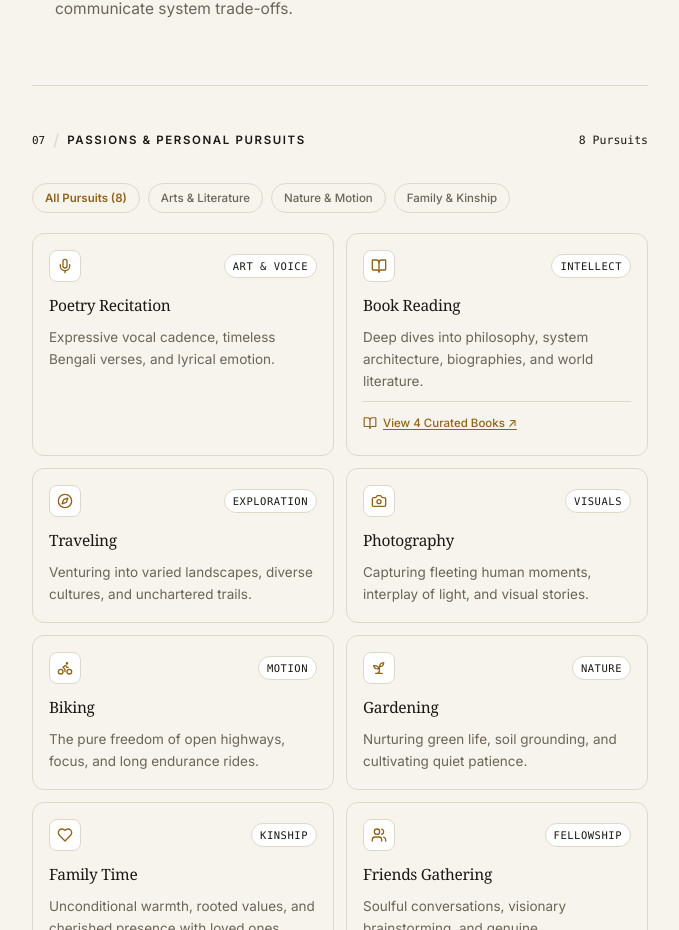
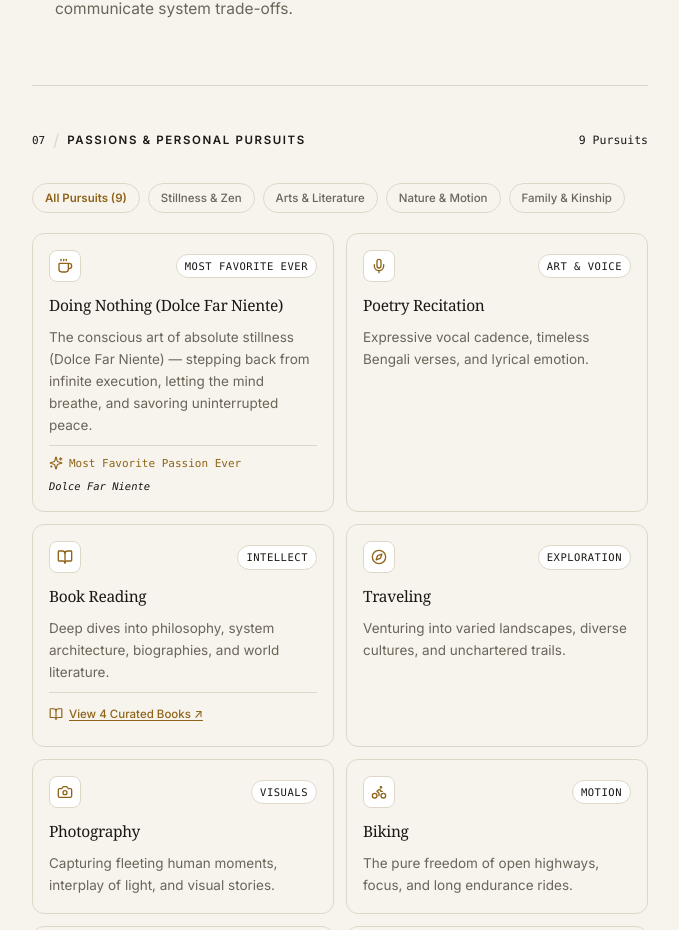
Before and after one commit to bmrifat/Bm_Rifat, a Next.js app: page /en in a window 1280 px wide. Shown: the part 5220-6150 px from the top of the page, without its empty margins (300-979 px from the left). Built offline with nearby package versions, Linux system fonts and the light colour scheme.

Commit message:
feat(passions): add 'Doing Nothing' (Dolce Far Niente) as most favorite passion

```diff
--- a/src/components/ui/PassionsSection.tsx
+++ b/src/components/ui/PassionsSection.tsx
@@ -14,13 +14,14 @@ import {
   X,
   ExternalLink,
   Quote,
+  Coffee,
 } from "lucide-react";
 import { BookItem } from "@/data/books";
 
 export interface PassionItem {
   id: string;
   icon: string;
-  group: "arts" | "outdoors" | "kinship" | string;
+  group: "arts" | "outdoors" | "kinship" | "mindfulness" | string;
   title: {
     en: string;
     bn: string;
@@ -51,6 +52,8 @@ const iconMap: Record<string, React.ComponentType<{ className?: string }>> = {
   Sprout,
   Heart,
   Users,
+  Coffee,
+  Sparkles,
 };
 
 export function PassionsSection({
@@ -83,12 +86,13 @@ export function PassionsSection({
 
   const filterTabs = useMemo(
     () => [
-      { id: "all", label: isBn ? "সবগুলো (৮)" : "All Pursuits (8)" },
+      { id: "all", label: isBn ? `সবগুলো (${passions.length})` : `All Pursuits (${passions.length})` },
+      { id: "mindfulness", label: isBn ? "মনন ও নিস্তব্ধতা" : "Stillness & Zen" },
       { id: "arts", label: isBn ? "সাহিত্য ও শিল্প" : "Arts & Literature" },
       { id: "outdoors", label: isBn ? "প্রকৃতি ও গতি" : "Nature & Motion" },
       { id: "kinship", label: isBn ? "পরিবার ও বন্ধন" : "Family & Kinship" },
     ],
-    [isBn]
+    [isBn, passions.length]
   );
 
   const filteredPassions = useMemo(() => {
@@ -125,11 +129,16 @@ export function PassionsSection({
           {filteredPassions.map((passion) => {
             const IconComponent = iconMap[passion.icon] || Sparkles;
             const isReading = passion.id === "reading";
+            const isDoNothing = passion.id === "do-nothing";
 
             return (
               <div
                 key={passion.id}
-                className="group p-3.5 sm:p-4 rounded-xl bg-surface/40 hover:bg-surface border border-border/70 hover:border-gold/40 transition-all duration-200 shadow-soft/30 hover:shadow-soft space-y-2 flex flex-col justify-between"
+                className={`group p-3.5 sm:p-4 rounded-xl border transition-all duration-200 shadow-soft/30 hover:shadow-soft space-y-2 flex flex-col justify-between ${
+                  isDoNothing
+                    ? "bg-gold/5 hover:bg-gold/10 border-gold/40 hover:border-gold/60"
+                    : "bg-surface/40 hover:bg-surface border-border/70 hover:border-gold/40"
+                }`}
               >
                 <div className="space-y-2">
                   {/* Header row: Icon & Category pill */}
@@ -153,6 +162,17 @@ export function PassionsSection({
                     {passion.desc[loc]}
                   </p>
                 </div>
+
+                {/* Special Highlight for Do Nothing Passion */}
+                {isDoNothing && (
+                  <div className="pt-2 border-t border-border/60 mt-1 flex items-center justify-between flex-wrap gap-1">
+                    <span className="inline-flex items-center gap-1.5 text-[11px] font-mono text-gold font-medium">
+                      <Sparkles className="w-3.5 h-3.5" aria-hidden="true" />
+                      <span>{isBn ? "মোস্ট ফ্যাভোরিট প্যাশন এভার" : "Most Favorite Passion Ever"}</span>
+                    </span>
+                    <span className="text-[10.5px] font-mono text-muted/60 italic">Dolce Far Niente</span>
+                  </div>
+                )}
 
                 {/* Interactive Bookshelf Pill for Reading Passion */}
                 {isReading && books.length > 0 && (
--- a/src/data/profile.ts
+++ b/src/data/profile.ts
@@ -83,6 +83,23 @@ export const profile = {
   ],
 
   passions: [
+    {
+      id: "do-nothing",
+      icon: "Coffee",
+      group: "mindfulness",
+      title: {
+        en: "Doing Nothing (Dolce Far Niente)",
+        bn: "ডু নাথিং (কিছু না করার প্রশান্তি)",
+      },
+      category: {
+        en: "Most Favorite Ever",
+        bn: "সর্বকালের সবচেয়ে প্রিয়",
+      },
+      desc: {
+        en: "The conscious art of absolute stillness (Dolce Far Niente) — stepping back from infinite execution, letting the mind breathe, and savoring uninterrupted peace.",
+        bn: "কোনো তাড়া বা কাজের তাগিদ ছাড়া কেবল নিশ্চুপ হয়ে বসে থাকা—সব কোলাহল থামিয়ে মনকে মুক্ত করে দেওয়ার অনাবিল প্রশান্তি।",
+      },
+    },
     {
       id: "poetry",
       icon: "Mic",
```
Also changed, not shown: 1 other file (tests, documents, lock files or other folders).
